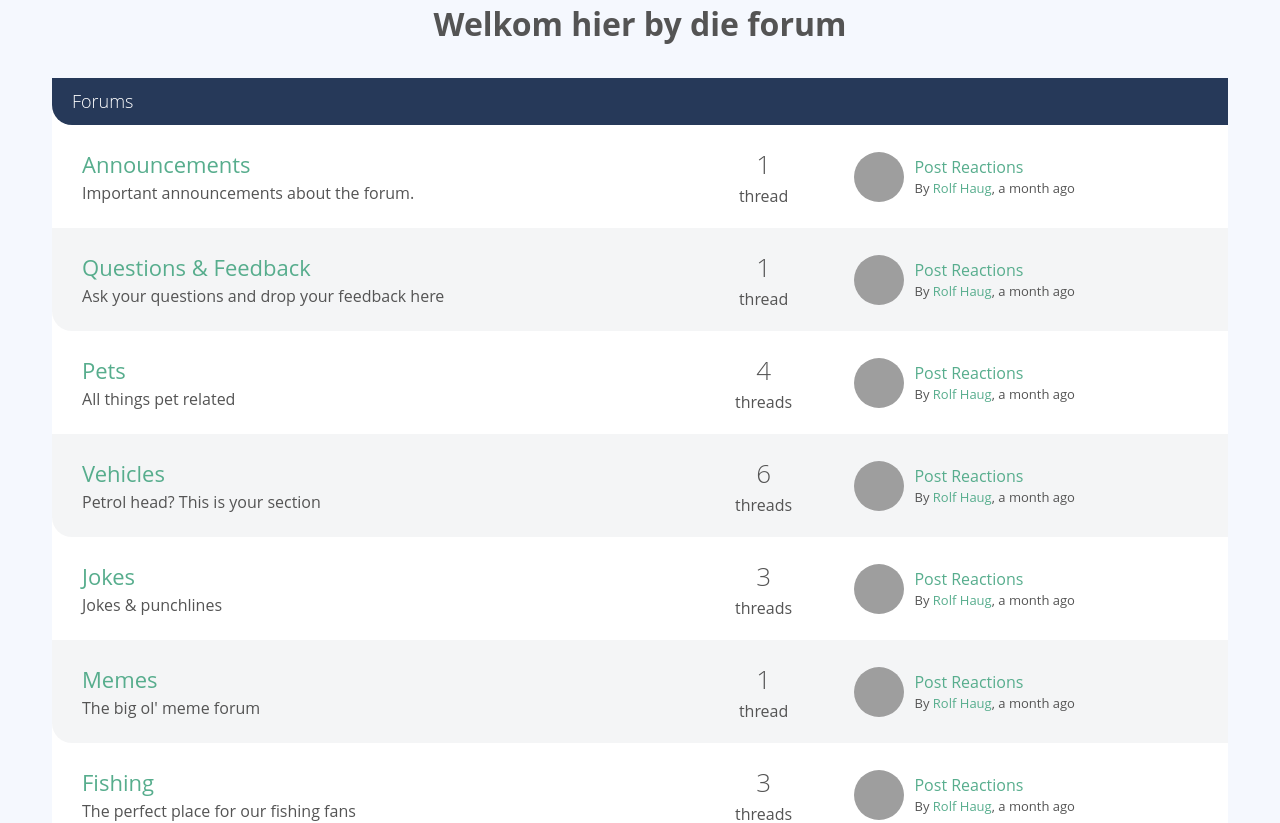
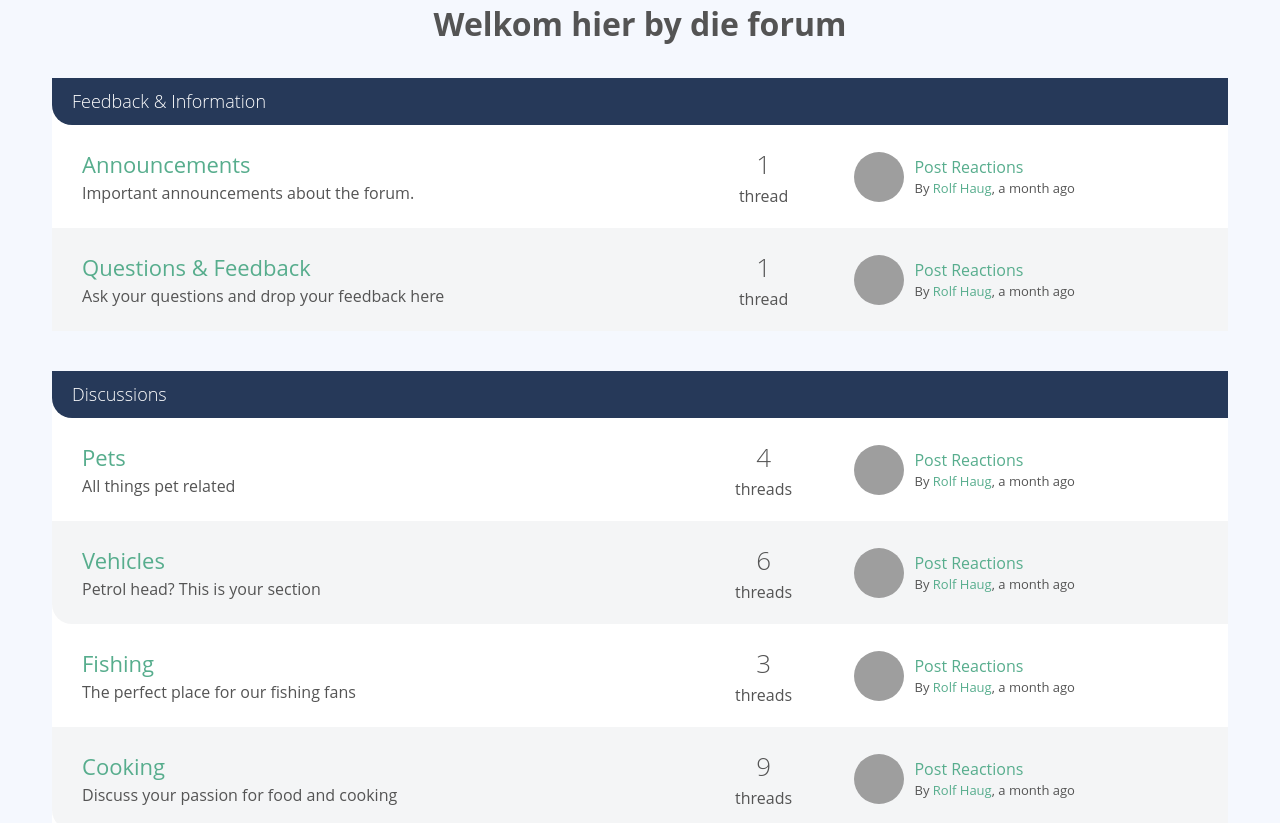
Before and after one commit to CryDeTaan/Vue3MasterClass, a Vue app: page / in a window 1280 px wide. Shown: the top 823 px of the page. Built offline with nearby package versions, Linux system fonts and the light colour scheme; grey boxes are pictures that could not be loaded.

Commit message:
🎨 Using categories layout on homepage.

```diff
--- a/src/components/ForumList.vue
+++ b/src/components/ForumList.vue
@@ -2,7 +2,7 @@
   <div class="col-full">
     <div class="forum-list">
       <h2 class="list-title">
-        <a href="#">Forums</a>
+        <a href="#">{{ categoryName }}</a>
       </h2>
 
       <div class="forum-listing" v-for="forum in forums" :key="forum.id">
@@ -34,7 +34,8 @@
 
     </div>
 
-  </div></template>
+  </div>
+</template>
 
 <script>
 
@@ -44,6 +45,10 @@ export default {
     forums: {
       type: Array,
       required: true
+    },
+    categoryName: {
+      type: String,
+      default: 'Forums'
     }
   }
 }
--- a/src/pages/Home.vue
+++ b/src/pages/Home.vue
@@ -1,22 +1,22 @@
 <template>
   <h1>Welkom hier by die forum</h1>
-  <forum-list :forums="forums" />
+  <category-list :categories="categories" />
 </template>
 
 <script>
 import sourceData from '@/data.json'
-import ForumList from "@/components/ForumList";
+import CategoryList from "@/components/CategoryList";
 
 export default {
   name: "PageHome",
   components: {
-    ForumList
+    CategoryList,
   },
 
 
   data() {
     return {
-      forums: sourceData.forums,
+      categories: sourceData.categories,
     }
   },
 
```
